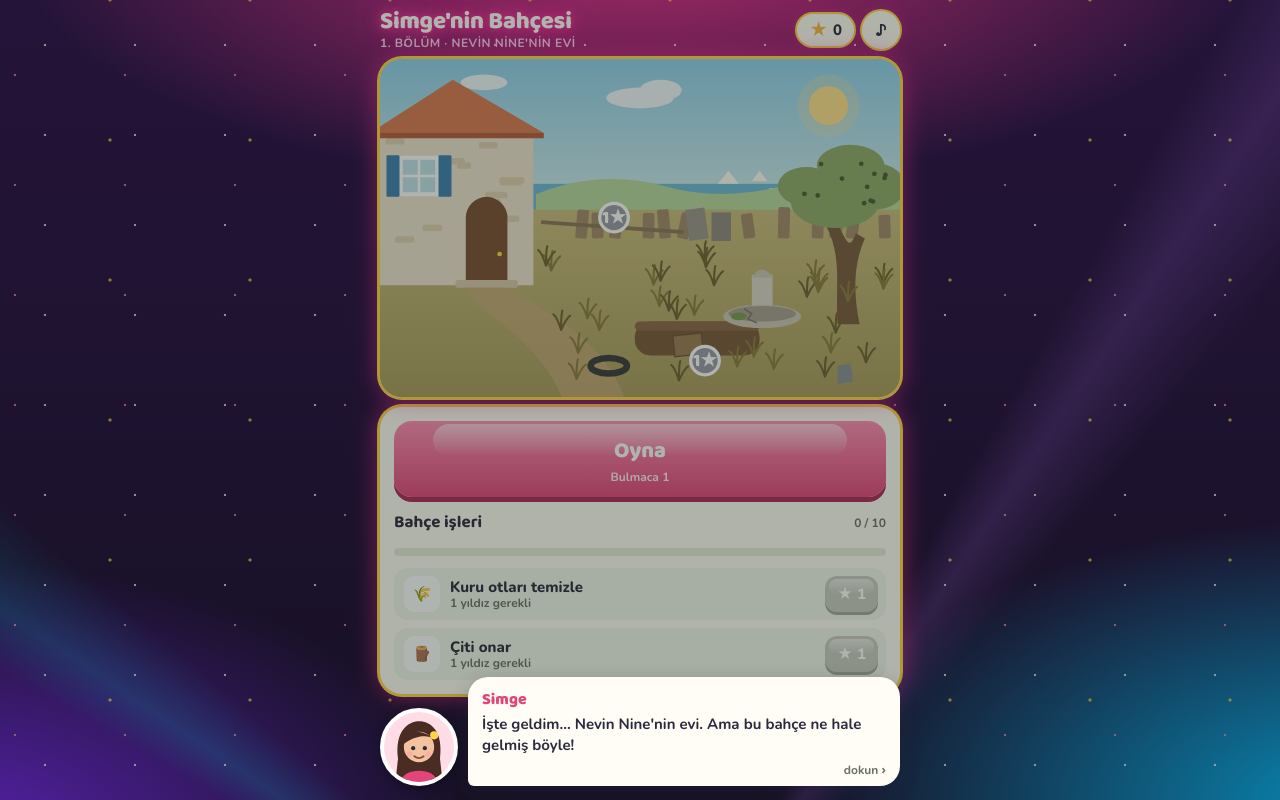
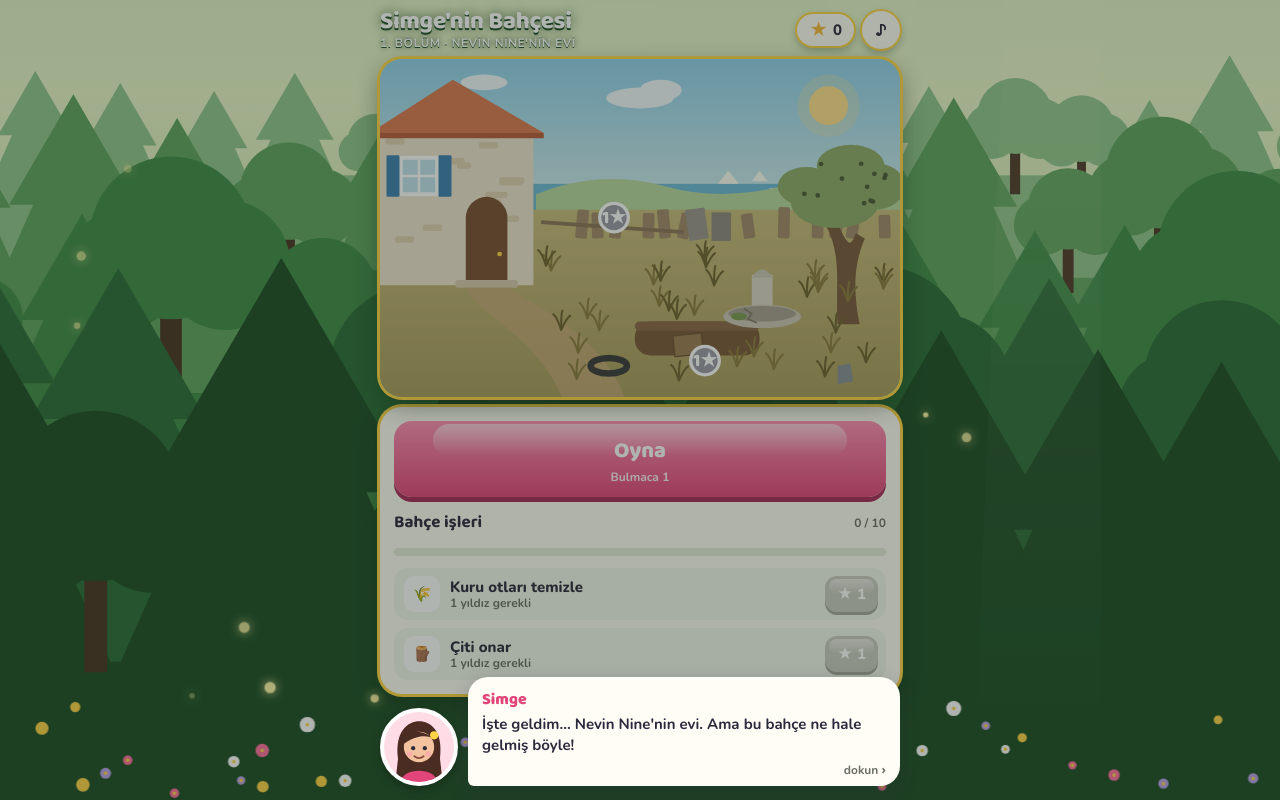
Before and after one commit to simgetasdemir/simgenin-bahcesi, a plain HTML site: page index.html in a window 1280 px wide. Drawn offline with nearby package versions, Linux system fonts and the light colour scheme.

Commit message:
Arka planı ateş böcekli orman manzarasıyla değiştir
Co-Authored-By: Claude Opus 5.5 <noreply@anthropic.com>
Claude-Session: https://claude.ai/code/session_01PmzdJcHdggSatU5hpSCmsw

```diff
--- a/index.html
+++ b/index.html
@@ -188,26 +188,26 @@ body.playing #app{gap:8px}
 @keyframes pts{from{opacity:0;transform:translate(-50%,-20%) scale(.6)}25%{opacity:1;transform:translate(-50%,-60%) scale(1.15)}to{opacity:0;transform:translate(-50%,-160%) scale(1)}}
 .tile.land .gem{animation:land .28s ease-out}
 @keyframes land{40%{transform:scale(1.12,.84) translateY(6%)}75%{transform:scale(.95,1.06)}}
-/* Neon şov salonu arka planı */
-body{background:radial-gradient(ellipse 70% 45% at 50% -8%,#ff2d95 0,transparent 70%),radial-gradient(ellipse 60% 50% at -5% 105%,#7a1fff 0,transparent 70%),radial-gradient(ellipse 60% 50% at 105% 100%,#00b8ff 0,transparent 70%),linear-gradient(#2a0a4a,#14052a);background-attachment:fixed;min-height:100%}
-body::before{content:"";position:fixed;inset:0;z-index:0;pointer-events:none;opacity:.9;
-  background-image:radial-gradient(circle,#fff 0 1px,transparent 1.6px),radial-gradient(circle,#ffd447 0 1.2px,transparent 2px),radial-gradient(circle,#ff8db3 0 1px,transparent 1.6px);
-  background-size:90px 90px,140px 140px,110px 110px;background-position:0 0,40px 70px,70px 20px;animation:twk 3s ease-in-out infinite alternate}
-@keyframes twk{to{opacity:.35}}
-body::after{content:"";position:fixed;left:50%;top:-30vh;width:200vmax;height:200vmax;margin-left:-100vmax;z-index:0;pointer-events:none;mix-blend-mode:screen;opacity:.22;
-  background:conic-gradient(from 0deg,transparent 0 20deg,#ff2d95 24deg,transparent 30deg 110deg,#ffd447 114deg,transparent 120deg 200deg,#00d4ff 204deg,transparent 210deg 290deg,#b46bff 294deg,transparent 300deg);animation:spin 18s linear infinite}
+/* Orman arka planı */
+body{background:#2e6b3a;min-height:100%}
+#forest{position:fixed;inset:0;z-index:0;pointer-events:none;overflow:hidden}
+#forest svg{width:100%;height:100%;display:block}
+.ff{animation:ff 4s ease-in-out infinite alternate}
+@keyframes ff{0%{opacity:.15;transform:translate(0,0)}100%{opacity:1;transform:translate(6px,-10px)}}
+.ray{animation:ray 7s ease-in-out infinite alternate}
+@keyframes ray{to{opacity:.05}}
 #app{position:relative;z-index:1}
-.brand{color:#fff;text-shadow:0 0 6px #ff2d95,0 0 16px #ff2d95,0 0 30px #ff5cb0}
-.brand small{color:#ffd6f0;text-shadow:none}
-.scene-wrap,.panel{box-shadow:0 0 0 3px #ffd447,0 0 22px 4px rgba(255,45,149,.55)}
-.board{box-shadow:0 6px 0 #c23c6c,0 0 0 3px #ffd447,0 0 30px 8px rgba(255,45,149,.6),0 0 60px 10px rgba(122,31,255,.45)}
+.brand{color:#fff;text-shadow:0 2px 0 #1d4d27,0 0 12px rgba(10,40,15,.7)}
+.brand small{color:#fff;text-shadow:0 1px 0 #1d4d27,0 0 6px rgba(10,40,15,.8)}
+.scene-wrap,.panel{box-shadow:0 0 0 3px #ffd447,0 8px 24px rgba(10,40,15,.45)}
+.board{box-shadow:0 6px 0 #c23c6c,0 0 0 3px #ffd447,0 0 26px 6px rgba(255,230,120,.45),0 12px 30px rgba(10,40,15,.5)}
 html{overflow-x:hidden}
 .bulb-row{position:absolute;inset:1px;pointer-events:none;z-index:3}
 .bulb-row i{position:absolute;width:9px;height:9px;margin:-4.5px 0 0 -4.5px;border-radius:50%;background:#fff6c2;box-shadow:0 0 6px 2px #ffd447;animation:chase 1s steps(1) infinite}
 .bulb-row i:nth-child(3n+1){animation-delay:.33s;background:#ffd1e6;box-shadow:0 0 6px 2px #ff2d95}
 .bulb-row i:nth-child(3n+2){animation-delay:.66s;background:#d4f6ff;box-shadow:0 0 6px 2px #00d4ff}
-.hud .back,.goals,.pill,.icon-btn{box-shadow:0 0 0 2px #ffd447,0 0 12px rgba(255,45,149,.5)}
-.moves{background:linear-gradient(#3b0f66,#1e0838);box-shadow:0 0 0 2px #ffd447,0 0 14px rgba(255,212,71,.6)}
+.hud .back,.goals,.pill,.icon-btn{box-shadow:0 0 0 2px #ffd447,0 4px 10px rgba(10,40,15,.35)}
+.moves{background:linear-gradient(#2f7d4a,#1d4d27);box-shadow:0 0 0 2px #ffd447,0 0 14px rgba(255,212,71,.6)}
 .moves b{color:#ffd447;text-shadow:0 0 8px rgba(255,212,71,.8)}
 .goal .lv{color:#8a3c9e}
 @media (prefers-reduced-motion:reduce){*{animation-duration:.01ms!important;animation-iteration-count:1!important}.tile{transition-duration:.05s!important}}
@@ -217,6 +217,7 @@ html{overflow-x:hidden}
 <body>
 
 
+<div id="forest" aria-hidden="true"></div>
 <div id="app">
   <header class="top">
     <div class="brand">Simge'nin Bahçesi<small id="chapterLbl">1. Bölüm · Nevin Nine'nin evi</small></div>
@@ -855,6 +856,20 @@ async function doTask(id){
 }
 $('#playBtn').onclick=()=>{snd(520);startLevel()};
 
+/* ---------- Orman ---------- */
+{const r=seeded(42);let t='';
+ const tree=(x,base,h,c,k)=>k?`<path d="M${x} ${base-h} L${x+h*.32} ${base-h*.45} L${x+h*.2} ${base-h*.45} L${x+h*.4} ${base} L${x-h*.4} ${base} L${x-h*.2} ${base-h*.45} L${x-h*.32} ${base-h*.45}Z" fill="${c}"/>`
+   :`<rect x="${x-h*.04}" y="${base-h*.5}" width="${h*.08}" height="${h*.5}" fill="#4a3424"/><circle cx="${x}" cy="${base-h*.62}" r="${h*.3}" fill="${c}"/><circle cx="${x-h*.18}" cy="${base-h*.5}" r="${h*.22}" fill="${c}"/><circle cx="${x+h*.2}" cy="${base-h*.52}" r="${h*.24}" fill="${c}"/>`;
+ const layers=[[520,'#8fc48a',90,.55],[600,'#5fa35f',130,.45],[690,'#3f8a48',170,.4],[790,'#2a6b37',220,.35],[900,'#1d4d27',280,.3]];
+ for(const[base,c,h,gap] of layers){t+=`<rect x="0" y="${base-8}" width="1000" height="${1000-base+8}" fill="${c}"/>`;
+   for(let x=-40;x<1040;x+=h*gap+r()*h*.3)t+=tree(x,base+r()*10,h*(.75+r()*.5),c,r()<.55)}
+ let ff='';for(let i=0;i<26;i++)ff+=`<circle class="ff" cx="${r()*1000}" cy="${450+r()*500}" r="${2+r()*2.5}" fill="#fff6a8" style="animation-delay:${(r()*4).toFixed(2)}s;filter:drop-shadow(0 0 4px #fff2a0)"/>`;
+ let fl='';for(let i=0;i<40;i++){const x=r()*1000,y=925+r()*70,cc=['#ff6f9f','#ffd447','#fff','#b9a1ea'][i%4];fl+=`<circle cx="${x}" cy="${y}" r="${3+r()*3}" fill="${cc}"/><circle cx="${x}" cy="${y}" r="1.4" fill="#ffd447"/>`}
+ $('#forest').innerHTML=`<svg viewBox="0 0 1000 1000" preserveAspectRatio="xMidYMax slice"><defs><linearGradient id="fsky" x1="0" y1="0" x2="0" y2="1"><stop offset="0" stop-color="#bfe8c9"/><stop offset=".45" stop-color="#e9f5c8"/><stop offset="1" stop-color="#9fd08f"/></linearGradient>
+   <linearGradient id="fray" x1="0" y1="0" x2="0" y2="1"><stop offset="0" stop-color="#fffbe0" stop-opacity=".7"/><stop offset="1" stop-color="#fffbe0" stop-opacity="0"/></linearGradient></defs>
+   <rect width="1000" height="1000" fill="url(#fsky)"/><circle cx="720" cy="180" r="70" fill="#fff6c2" opacity=".85"/>
+   ${t}<g class="ray"><path d="M700 0 L560 1000 L640 1000 L760 0Z" fill="url(#fray)"/><path d="M800 0 L760 1000 L860 1000 L860 0Z" fill="url(#fray)" opacity=".7"/><path d="M560 0 L300 1000 L360 1000 L610 0Z" fill="url(#fray)" opacity=".6"/></g>
+   ${fl}${ff}</svg>`}
 /* ---------- Tahta ışıkları ---------- */
 {const b=$('#bulbs'),N=12;let h='';for(let i=0;i<N;i++){const t=(i+.5)/N*100;h+=`<i style="left:${t}%;top:0"></i><i style="left:${100-t}%;top:100%"></i><i style="left:100%;top:${t}%"></i><i style="left:0;top:${100-t}%"></i>`}b.innerHTML=h}
 /* ---------- Açılış ---------- */
```
